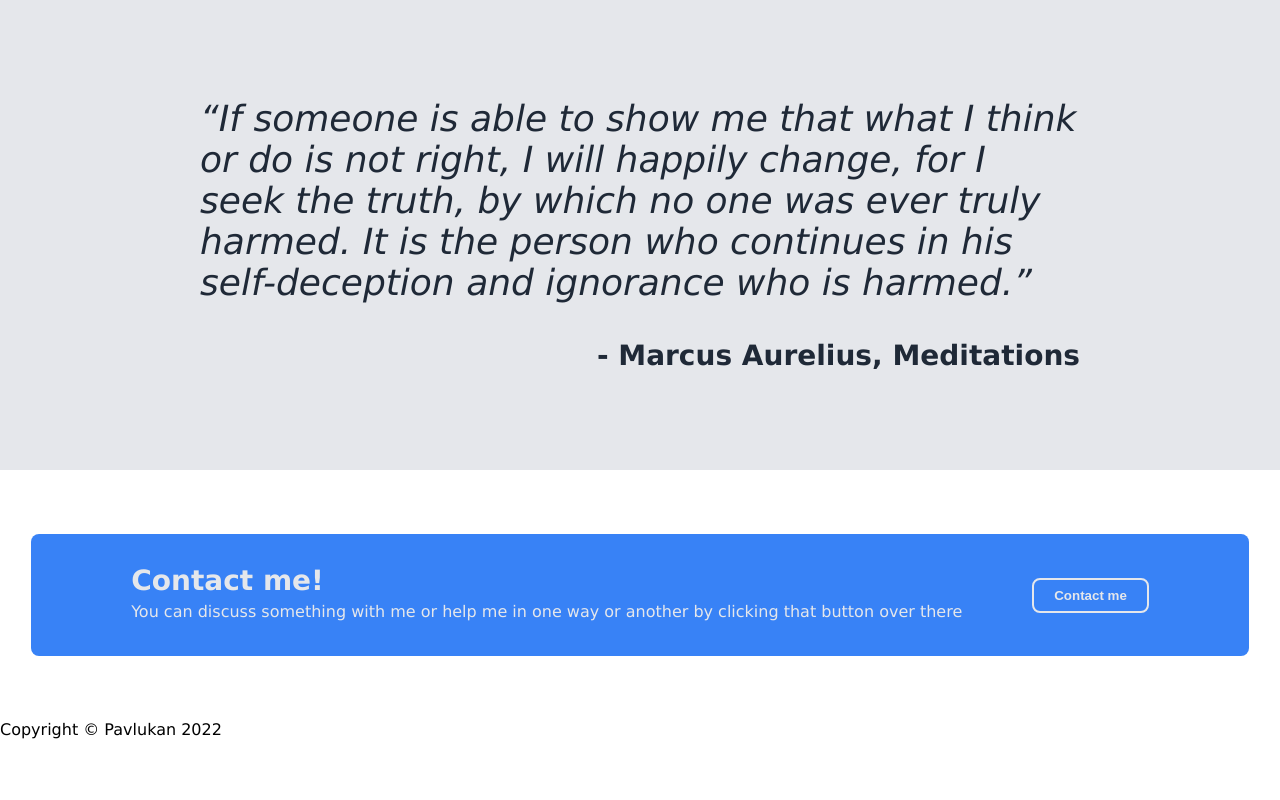
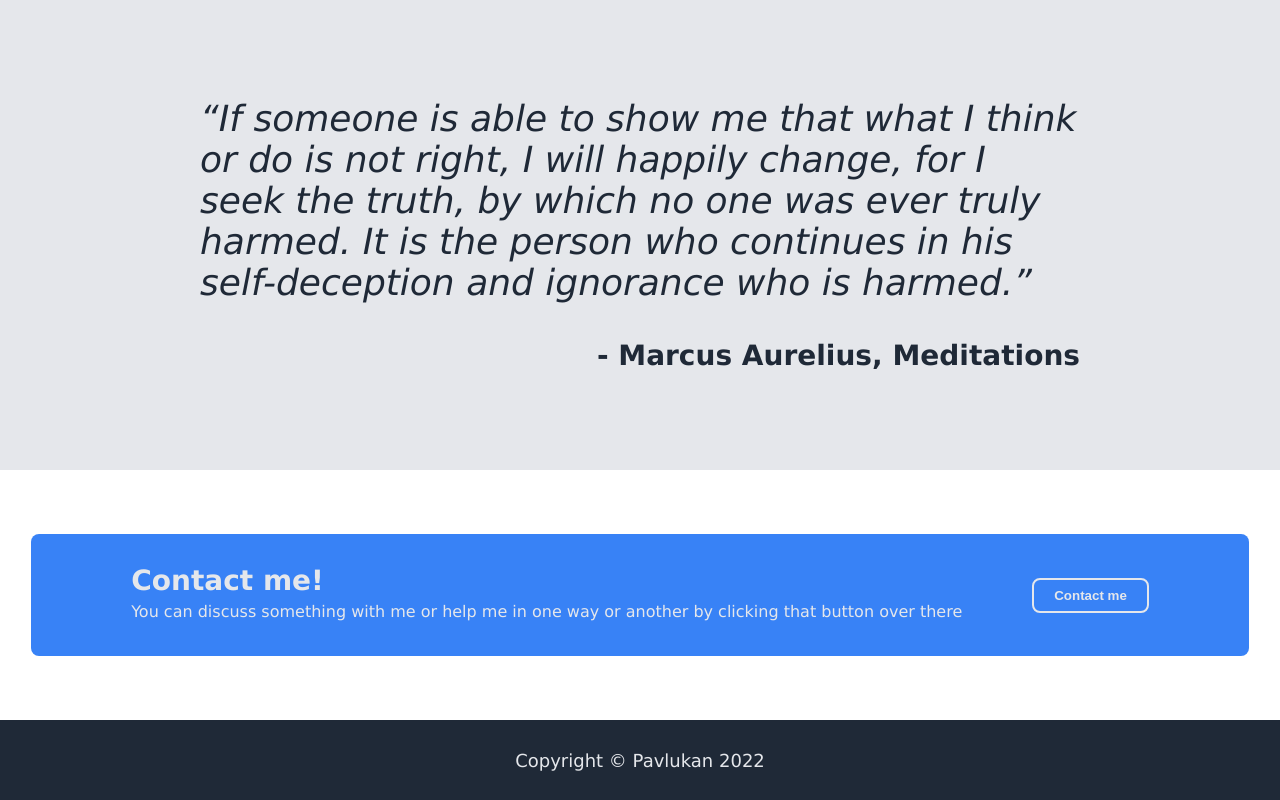
Before and after one commit to Pavlukan/odin-landing-page, a plain HTML site: page index.html in a window 1280 px wide. Shown: the part 858-1658 px from the top of the page. Before the commit the page ends 1597 px from the top, so only its background shows below. Drawn offline with Linux system fonts and the light colour scheme.

Commit message:
Completely style the footer
Added background colour, colour of the text, aligned everything.

```diff
--- a/styles.css
+++ b/styles.css
@@ -140,6 +140,16 @@ body {
     font-weight: 800; /* boldness of the button text */
 }
 
+.footer {
+    background-color: #1F2937; /* background color of the footer */
+    color: #E5E7EB; /* color of the text in the footer */
+    height: 80px; /* height of the footer */
+    font-size: 18px; /* font-size of the text in the footer */
+    display: flex; /* create a flexbox container */
+    justify-content: center; /* align the text on the centre of the main axis */
+    align-items: center; /* align the text on the centre of the cross axis */
+}
+
 ul {
     list-style: none; /* remove bullet points before every list item */
     padding: 0; /* remove the initial padding and margin for the unordered list */
```
